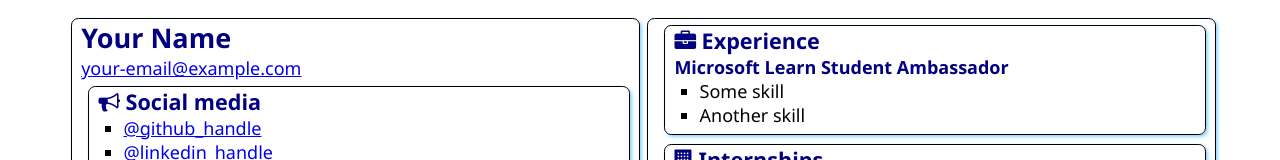
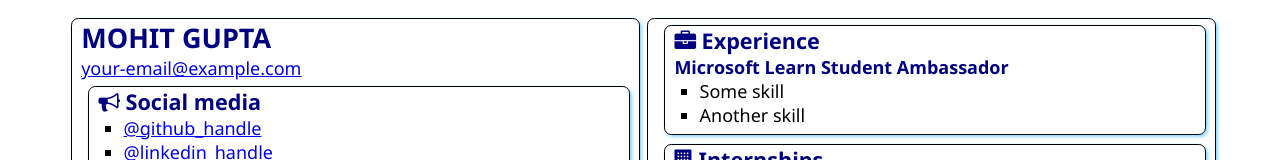
Before and after one commit to MohitGupta121/SATechnicalOnboarding, a plain HTML site: page src/index.html in a window 1280 px wide. Shown: the top 160 px of the page. Drawn offline with Linux system fonts and the light colour scheme.

Commit message:
update name

```diff
--- a/src/index.html
+++ b/src/index.html
@@ -12,7 +12,7 @@
 <body>
     <main>
         <article class="box">
-            <h1>Your Name</h1>
+            <h1>MOHIT GUPTA</h1>
             <div><a href="mailto:your.email@example.com">your-email@example.com</a></div>
 
             <section class="box">
```
